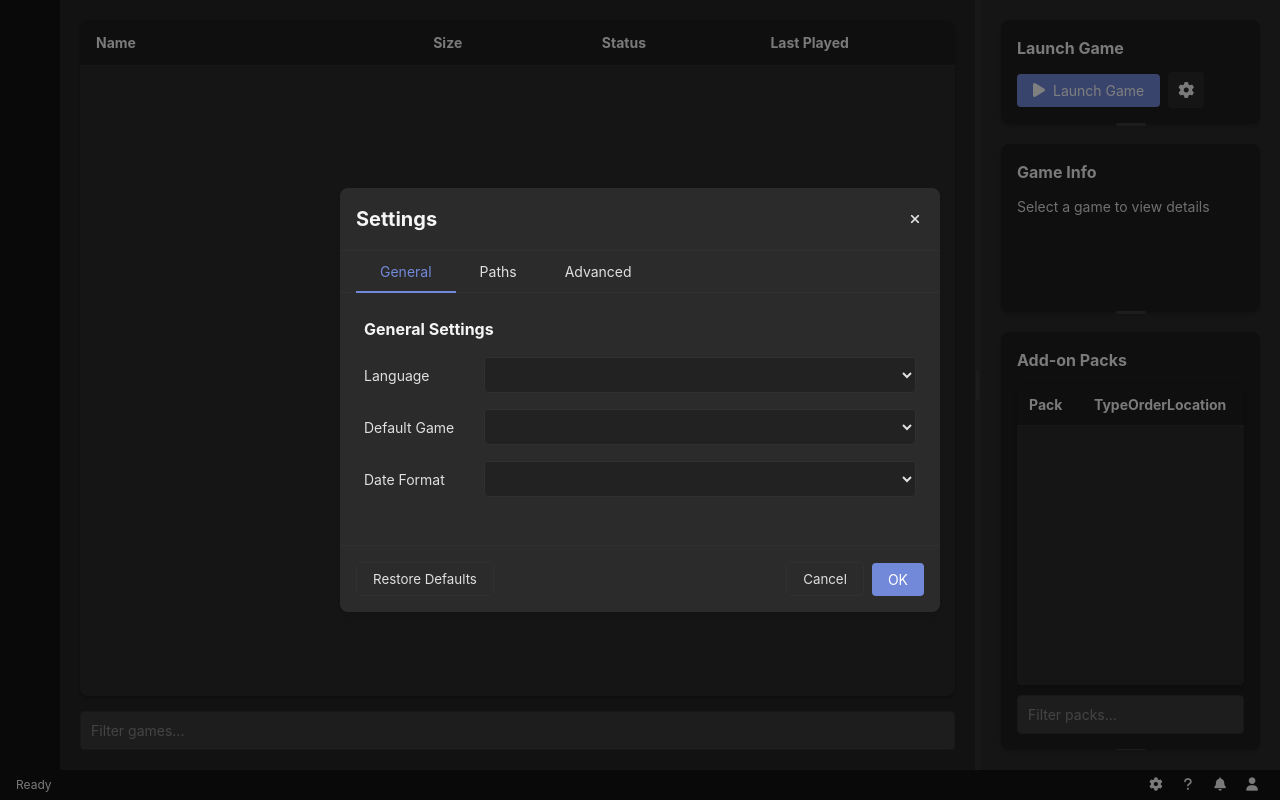
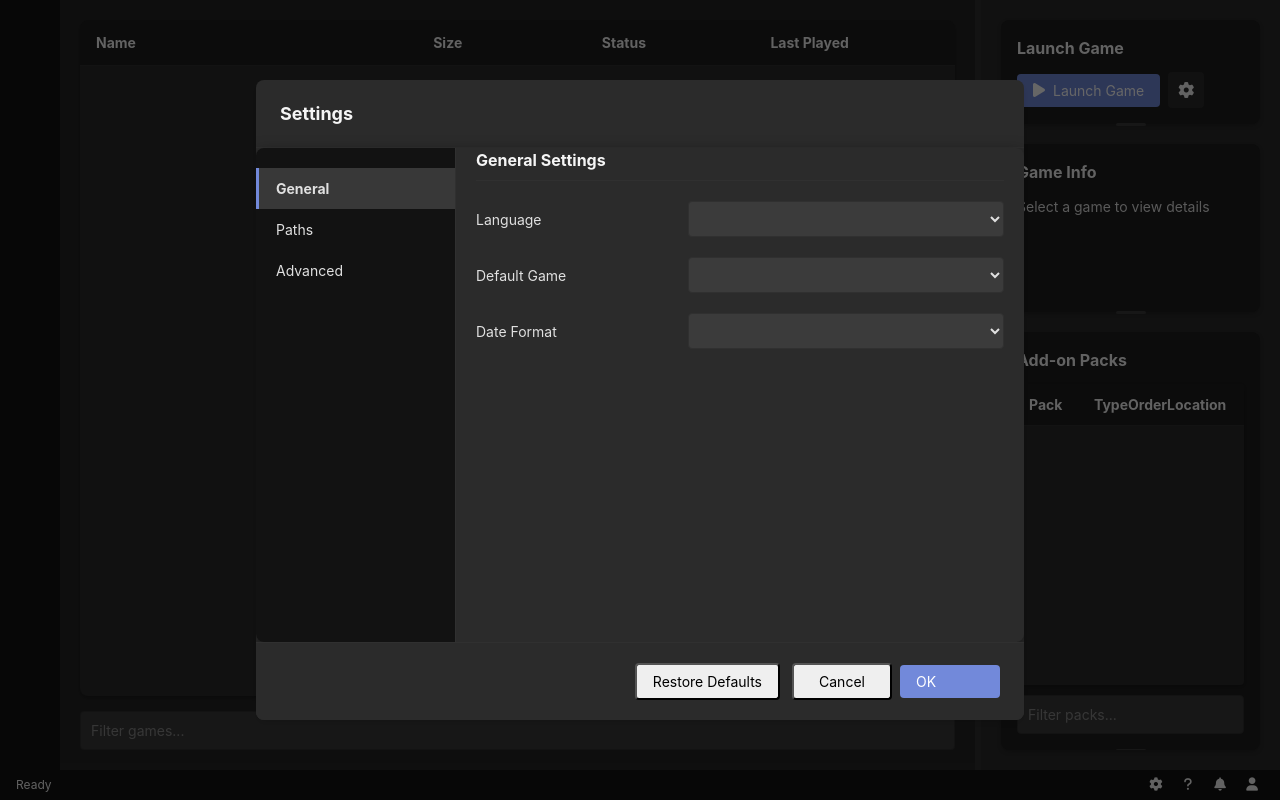
Before and after one commit to Frodo45127/runcher_tauri, a website built with Vite: page index.html in a window 1280 px wide. Both pictures are taken after a click on the button 1186 px from the left and 90 px from the top of the page. Built offline with nearby package versions, Linux system fonts and the light colour scheme.

Commit message:
Fixed settings dialog.

```diff
--- a/index.html
+++ b/index.html
@@ -103,7 +103,8 @@
           <h2>Settings</h2>
           <button class="close-btn"><i class="fa-solid fa-times"></i></button>
         </div>
-        <div class="modal-tabs">
+        <div class="modal-container">
+          <div class="modal-tabs vertical-tabs">
             <button class="tab-btn active" data-tab="general">General</button>
             <button class="tab-btn" data-tab="paths">Paths</button>
             <button class="tab-btn" data-tab="advanced">Advanced</button>
@@ -184,6 +185,7 @@
               </div>
             </div>
           </div>
+        </div>
         <div class="modal-footer">
           <button class="secondary-btn" id="restore-defaults">Restore Defaults</button>
           <div class="button-group">
--- a/src/main.ts
+++ b/src/main.ts
@@ -656,6 +656,11 @@
   const modal = document.getElementById('settings-modal');
   if (modal) {
     modal.classList.add('active');
+
+    const firstTabBtn = document.querySelector('.tab-btn') as HTMLButtonElement;
+    if (firstTabBtn) {
+      switchTab(firstTabBtn.dataset.tab || 'general');
+    }
   }
 }
 
@@ -911,13 +916,7 @@
         browseBtn.disabled = isLocked;
         browseBtn.addEventListener('click', () => openFolderDialog(icon.id));
 
-        inputContainer.appendChild(input);
-        inputContainer.appendChild(browseBtn);
-
-        pathRow.appendChild(label);
-        pathRow.appendChild(inputContainer);
-
-        // Create the lock checkbox row
+        // Create the lock checkbox container
         const lockContainer = document.createElement('div');
         lockContainer.className = 'lock-container';
 
@@ -939,12 +938,21 @@
           browseBtn.disabled = isChecked;
         });
 
+        // Agregar componentes al contenedor de checkbox
         lockContainer.appendChild(lockCheckbox);
         lockContainer.appendChild(lockLabel);
 
-        // Add everything to the path item
+        // Agregar componentes al contenedor de inputs
+        inputContainer.appendChild(input);
+        inputContainer.appendChild(browseBtn);
+        inputContainer.appendChild(lockContainer);
+
+        // Agregar componentes a la fila
+        pathRow.appendChild(label);
+        pathRow.appendChild(inputContainer);
+
+        // Agregar la fila al elemento de path
         pathItem.appendChild(pathRow);
-        pathItem.appendChild(lockContainer);
 
         // Add to the container
         gamePathsContainer.appendChild(pathItem);
@@ -1286,14 +1294,4 @@
   if (saveSettingsBtn) {
     saveSettingsBtn.addEventListener('click', saveSettingsModal);
   }
-
-  // Close modal when clicking outside
-  const modal = document.getElementById('settings-modal');
-  if (modal) {
-    modal.addEventListener('click', (e) => {
-      if (e.target === modal) {
-        closeSettingsModal();
-      }
-    });
-  }
 });
--- a/src/styles.css
+++ b/src/styles.css
@@ -506,9 +506,9 @@
   position: fixed;
   top: 0;
   left: 0;
-  width: 100%;
-  height: 100%;
-  background-color: rgba(0, 0, 0, 0.5);
+  right: 0;
+  bottom: 0;
+  background-color: rgba(0, 0, 0, 0.6);
   z-index: 1000;
   align-items: center;
   justify-content: center;
@@ -521,16 +521,74 @@
 .modal-content {
   background-color: var(--panel-bg);
   border-radius: 8px;
-  width: 90%;
-  max-width: 600px;
+  width: 60%;
+  height: 90%;
   max-height: 80vh;
   display: flex;
   flex-direction: column;
+  padding: 0px;
   box-shadow: 0 4px 6px rgba(0, 0, 0, 0.1);
 }
 
+.modal-container {
+  display: flex;
+  background-color: var(--panel-bg);
+  border-radius: 8px;
+  overflow: hidden;
+  flex-grow: 1;
+  box-shadow: 0 5px 15px rgba(0, 0, 0, 0.5);
+}
+
+.vertical-tabs {
+  display: flex;
+  flex-direction: column;
+  background-color: var(--sidebar-bg);
+  width: 200px;
+  padding: 20px 0;
+  border-right: 1px solid var(--border-color);
+}
+
+.vertical-tabs button {
+  background: none;
+  border: none;
+  color: var(--text-color);
+  padding: 12px 20px;
+  text-align: left;
+  cursor: pointer;
+  font-size: 14px;
+  transition: background-color 0.2s;
+  position: relative;
+  width: 100%;
+}
+
+.vertical-tabs button:hover {
+  background-color: var(--panel-hover);
+}
+
+.vertical-tabs button.active {
+  background-color: var(--panel-selected);
+  font-weight: bold;
+}
+
+.vertical-tabs button.active::before {
+  content: "";
+  position: absolute;
+  left: 0;
+  top: 0;
+  bottom: 0;
+  width: 3px;
+  background-color: var(--primary-color);
+}
+
+.modal-body {
+  flex: 1;
+  display: flex;
+  flex-direction: column;
+  min-width: 0; /* Prevents flex item from overflowing */
+}
+
 .modal-header {
-  padding: 16px;
+  padding: 20px 24px;
   border-bottom: 1px solid var(--border-color);
   display: flex;
   justify-content: space-between;
@@ -539,124 +597,80 @@
 
 .modal-header h2 {
   margin: 0;
+  font-size: 18px;
   color: var(--text-light);
-  font-size: 20px;
 }
 
 .close-btn {
   background: none;
   border: none;
+  font-size: 18px;
   color: var(--text-color);
   cursor: pointer;
-  padding: 4px;
-  border-radius: 4px;
-  transition: background-color 0.2s;
+  display: none; /* Hide close button */
 }
 
-.close-btn:hover {
-  background-color: var(--sidebar-hover);
-}
-
-.modal-tabs {
-  display: flex;
-  border-bottom: 1px solid var(--border-color);
-  padding: 0 16px;
-}
-
-.tab-btn {
-  padding: 12px 24px;
-  background: none;
-  border: none;
-  color: var(--text-color);
-  cursor: pointer;
-  font-size: 14px;
-  position: relative;
-  transition: color 0.2s;
-}
-
-.tab-btn:hover {
-  color: var(--text-light);
-}
-
-.tab-btn.active {
-  color: var(--primary-color);
-}
-
-.tab-btn.active::after {
-  content: "";
-  position: absolute;
-  bottom: -1px;
-  left: 0;
-  right: 0;
-  height: 2px;
-  background-color: var(--primary-color);
-}
-
-.modal-body {
-  padding: 24px;
+.modal-content {
   overflow-y: auto;
-  flex: 1;
+  min-height: 400px;
 }
 
 .tab-content {
   display: none;
+  padding: 0 20px;
 }
 
 .tab-content.active {
   display: block;
 }
 
-.setting-group {
-  margin-bottom: 24px;
+.modal-footer {
+  padding: 20px 24px;
+  border-top: 1px solid var(--border-color);
+  display: flex;
+  justify-content: flex-end;
+  gap: 12px;
+  background-color: var(--panel-bg);
 }
 
-.setting-group h3 {
-  color: var(--text-light);
-  margin-bottom: 16px;
-  font-size: 16px;
+.modal-footer button {
+  padding: 8px 16px;
+  border-radius: 4px;
+  font-size: 14px;
+  cursor: pointer;
+  transition: all 0.2s;
+  min-width: 100px;
 }
 
-.setting-item {
-  display: flex;
-  align-items: center;
-  margin-bottom: 16px;
+.modal-footer .restore-btn {
+  margin-right: auto;
+  background-color: transparent;
+  color: var(--text-color);
+  border: 1px solid var(--border-color);
 }
 
-.setting-item label {
-  width: 120px;
-  color: var(--text-color);
+.modal-footer .restore-btn:hover {
+  background-color: var(--panel-hover);
 }
 
-.setting-item select,
-.setting-item input {
-  flex: 1;
-  padding: 8px;
-  border-radius: 4px;
+.modal-footer .cancel-btn {
+  background-color: transparent;
+  color: var(--text-color);
   border: 1px solid var(--border-color);
-  background-color: var(--input-bg);
-  color: var(--text-color);
 }
 
-.modal-footer {
-  padding: 16px;
-  border-top: 1px solid var(--border-color);
-  display: flex;
-  justify-content: space-between;
-  align-items: center;
+.modal-footer .cancel-btn:hover {
+  background-color: var(--panel-hover);
 }
 
-.secondary-btn {
-  background-color: var(--panel-bg);
-  color: var(--text-color);
-  border: 1px solid var(--border-color);
-  border-radius: 4px;
-  padding: 8px 16px;
-  cursor: pointer;
-  transition: background-color 0.2s;
+.modal-footer .save-btn {
+  background-color: var(--primary-color);
+  color: #fff;
+  border: none;
 }
 
-.secondary-btn:hover {
-  background-color: var(--sidebar-hover);
+.modal-footer .save-btn:hover {
+  background-color: var(--secondary-color);
 }
 
 /* Sidebar Icon Styles */
@@ -741,8 +755,7 @@
 
 /* Game paths styles */
 .game-path-item {
-  margin-bottom: 16px;
-  padding-bottom: 16px;
+  margin-bottom: 8px;
   border-bottom: 1px solid var(--border-color);
 }
 
@@ -753,25 +766,29 @@
 .path-row {
   display: flex;
   align-items: center;
-  margin-bottom: 8px;
+  margin-bottom: 12px;
+  gap: 12px;
 }
 
 .path-label {
-  width: 120px;
+  width: 200px;
   color: var(--text-color);
   white-space: nowrap;
   overflow: hidden;
   text-overflow: ellipsis;
+  flex-shrink: 0;
 }
 
 .path-input-container {
   flex: 1;
   display: flex;
-  gap: 8px;
+  gap: 12px;
+  align-items: center;
 }
 
 .path-input {
   flex: 1;
+  min-width: 200px;
   padding: 8px;
   border-radius: 4px;
   border: 1px solid var(--border-color);
@@ -784,9 +801,10 @@
   color: var(--text-color);
   border: 1px solid var(--border-color);
   border-radius: 4px;
-  padding: 8px;
+  padding: 8px 12px;
   cursor: pointer;
   transition: background-color 0.2s;
+  flex-shrink: 0;
 }
 
 .path-browse-btn:hover {
@@ -796,17 +814,18 @@
 .lock-container {
   display: flex;
   align-items: center;
-  margin-left: 120px;
+  gap: 8px;
+  flex-shrink: 0;
 }
 
 .lock-checkbox {
-  margin-right: 8px;
   accent-color: var(--primary-color);
 }
 
 .lock-label {
   color: var(--text-color);
   font-size: 12px;
+  white-space: nowrap;
 }
 
 /* Detail view styles */
@@ -815,3 +834,83 @@
   padding-bottom: 10px;
   border-bottom: 1px solid var(--border-color);
 }
+
+/* Setting Group Styles */
+.setting-group {
+  margin-bottom: 32px;
+  max-width: 100%;
+}
+
+.setting-group h3 {
+  color: var(--text-light);
+  margin-bottom: 20px;
+  font-size: 16px;
+  border-bottom: 1px solid var(--border-color);
+  padding-bottom: 8px;
+}
+
+.setting-item {
+  display: flex;
+  align-items: center;
+  margin-bottom: 20px;
+  flex-wrap: wrap;
+  gap: 12px;
+}
+
+.setting-item label {
+  width: 200px;
+  color: var(--text-color);
+  flex-shrink: 0;
+}
+
+.setting-item select,
+.setting-item input {
+  flex: 1;
+  min-width: 200px;
+  padding: 8px;
+  border-radius: 4px;
+  border: 1px solid var(--border-color);
+  background-color: var(--input-bg);
+  color: var(--text-color);
+}
+
+@media (max-width: 768px) {
+  .modal-container {
+    flex-direction: column;
+  }
+
+  .vertical-tabs {
+    width: 100%;
+    flex-direction: row;
+    padding: 0;
+    border-right: none;
+    border-bottom: 1px solid var(--border-color);
+  }
+
+  .vertical-tabs button {
+    padding: 12px;
+    text-align: center;
+  }
+
+  .setting-item {
+    flex-direction: column;
+    align-items: flex-start;
+  }
+
+  .setting-item label {
+    width: 100%;
+  }
+
+  .path-row {
+    flex-direction: column;
+    align-items: flex-start;
+  }
+
+  .path-label {
+    width: 100%;
+  }
+
+  .path-input-container {
+    width: 100%;
+  }
+}
```
Lines whose indentation alone changed are shown as unchanged.
